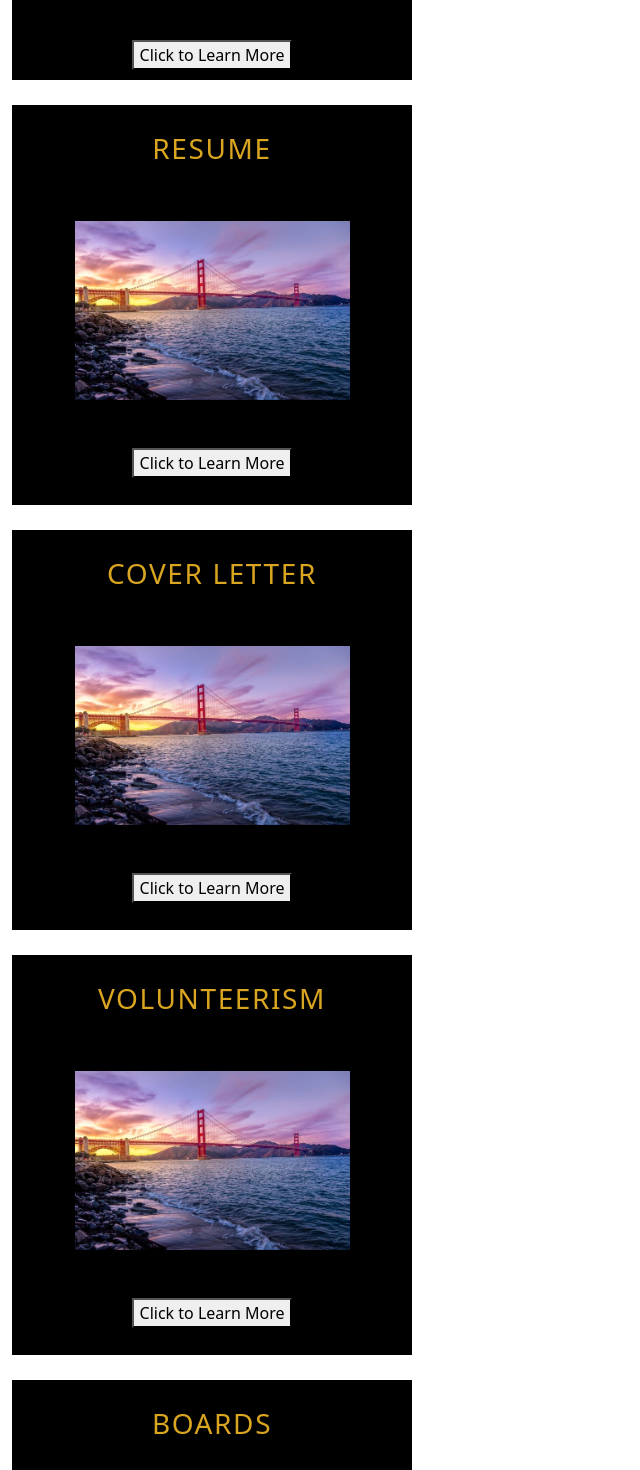
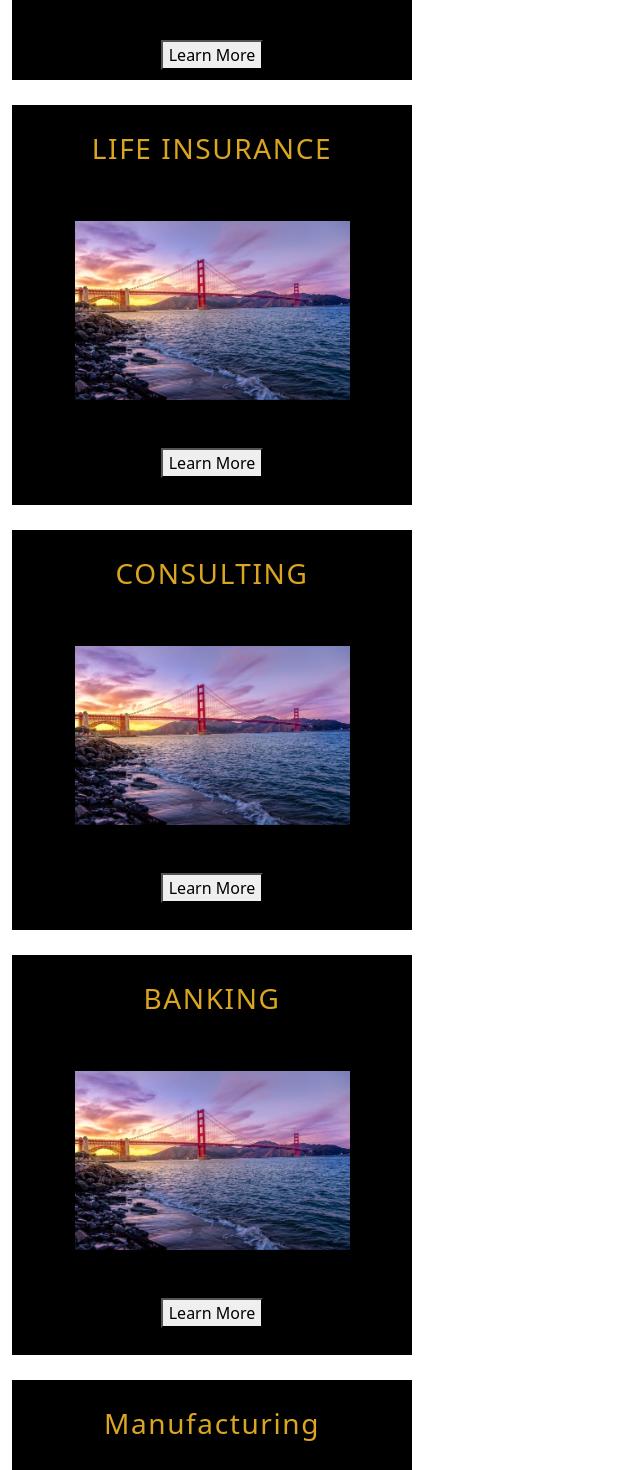
Before and after one commit to Patrena94/patrena-ann-smith-portfolio, a React (Create React App) app: page /professionalExperience in a window 1280 px wide. Shown: the part 2420-3890 px from the top of the page, without its empty margins (0-640 px from the left). Built offline with nearby package versions, Linux system fonts and the light colour scheme.

Commit message:
updated population components in Professional Experience

```diff
--- a/src/components/CardFlip/index.js
+++ b/src/components/CardFlip/index.js
@@ -1,5 +1,3 @@
-// import React from "react";
-// import Sound from "react-sound";
 import ReactCardFlip from "react-card-flip";
 import React, { useState } from "react";
 import pr from "../../assets/career/pr.jpg";
@@ -8,7 +6,11 @@ import volunteerism from "../../assets/career/volunteerism.jpg";
 import HR from "../../assets/career/HR.jpg";
 import E from "../../assets/career/E.jpg";
 import AHR from "../../assets/career/AHR.jpg";
-// import Resume from ".Resume"
+import CardGroup from "react-bootstrap/CardGroup";
+// import Container from "react-bootstrap/Container";
+// import Row from "react-bootstrap/Row";
+// import Col from "react-bootstrap/Col";
+
 
 // const frontStyles ={
 //     backgroundColor: "black",
@@ -40,6 +42,10 @@ const CardFlip = ({cards}) => {
   };
   return (
     <ReactCardFlip isFlipped={isFlipped} flipDirection="horizontal">
+    {/* <CardGroup> */}
+  {/* <Container>
+    <Row>
+      <Col> */}
       <div
         style={{
           backgroundColor: "black",
@@ -54,7 +60,6 @@ const CardFlip = ({cards}) => {
         }}
       >
           <div className="card-body">
-            {/* Back of Card information starts here! */}
         <h3
           className="justify-content-center"
           style={{
@@ -63,7 +68,6 @@ const CardFlip = ({cards}) => {
             justifyContent: "center",
             textAlign: "center",
             text: "font-weight-italic",
-            // fontSize: "8px",
           }}
         >
        {cards.title}
@@ -73,11 +77,10 @@ const CardFlip = ({cards}) => {
           src={E}
           width="275"
           height="275"
-          // text={props.text}
           alt="healthcare Recruiter"
         />
         <button className="front-flip-button" onClick={handleClick}>
-          Click to Learn More
+          Learn More
         </button>
         </div>
       </div>
@@ -97,7 +100,7 @@ const CardFlip = ({cards}) => {
           marginBottom: 25,
         }}
       >
-        {/* detail on back of card */}
+        {/* Back of Card information starts here! */}
         <div className="card-body">
           {/* <Sound url={music}
          playStatus={isFlipped ? Sound.status.PLAYING : Sound.status.STOPPED}/>   */}
@@ -115,15 +118,6 @@ const CardFlip = ({cards}) => {
           >
             {cards.subtitle}
           </h3>
-          {/* <h5 className="justify-content-center"
-          style={{
-            color: "red",
-            display:"flex",
-            justifyContent:"center",
-            text: "font-weight-light",
-          }}
-          > */}
-          {/* {props.title}</h5> */}
           <h4
             className="justify-content-center"
             style={{
@@ -144,21 +138,15 @@ const CardFlip = ({cards}) => {
              text: "font-weight-italic",
              fontSize: "16px",
            }}className="font-weight-light white-text">{cards.description}</p>
-          {/* <a href="./Resume/index.js">
-          <img
-            className="location-back-image justify-content-center py-5"
-            src={pr}
-            width="275"
-            height="275"
-            text="Resume"
-            alt="healthcare Recruiter"
-          /></a> */}
           <button className="back-flip-button" onClick={handleClick}>
             Return
           </button>
         </div>
       </div>
-
+      {/* </Col>
+    </Row>
+    </Container> */}
+    {/* </CardGroup>   */}
     </ReactCardFlip>
   );
 };
--- a/src/pages/ProfessionalExperience.js
+++ b/src/pages/ProfessionalExperience.js
@@ -47,33 +47,87 @@ function ProfessionalExperience(props) {
   },
   {
     id: 3,
-    title:"RESUME",
-    subtitle:"",
+    title:"LIFE INSURANCE",
+    subtitle:"AMERICAN INCOME LIFE INSURANCE COMPANY	2009 TO PRESENT",
     src: "Resume",
-    text:"PROCURE STAFF	2006 TO 2009",
-    alt:"Healthcare Insurance Industry",
-    description:"Interfaced with engaging managers and vendors to fill administrative and clerical contractor job requisitions within the healthcare industry nationwide.Developed and educated clients  on the process and benefit of the program.Screened resumes to select the most qualified candidates to present to the staffing managers.Secured interviews and complied payroll cost savings reports; expired purchase order and tenure reports; and  processed purchase orders modification such as extensions, expenses, and termination.Diplomatically negotiated bill rates with vendors to win five monthly negotiation awards."
+    text:"PUBLIC RELATIONS MARKETING SPECIALIST (2009 TO 2013 & 2015 TO PRESENT",
+    alt:"Insurance Industry",
+    description:"Cultivate leads for the Sales Team while developing and retaining the company’s corporate image and identity. Pinpoint client groups and determine the best way to contract with the group to provide no cost benefits to different members to generate leads for the Sales Team. Interact with executives, managers, and administrators within the following markets credit unions, unions, associations, small business, and schools. Conducted presentations to executives, executive boards, principles, and business owners. Forge and retain relationships with new and existing clients. •	Stimulated an overall 76.09% lead growth and 176.1% original lead growth for the 2020 calendar year. •	Received the following accolades: o	Founder’s Club 2020 o	Top Public Relations Representative Category V 2020 o	Most Original leads Generated 2020 o	Top Rookie in February 2010 o	Top Public Relations Representative Category III in February 2010 o	Top Public Relations Representative Category III in September 2012 PUBLIC RELATIONS MANAGER-NEW ENGLAND (2013 TO 2015)	    Formulated strategic plans for recruiting and hiring new talent to fill vacancies. Managed and inspired the Public Relation Team of five marketing specialists in developing strategic plans for increased lead generation in specific market to obtain growth of 23% for the territory in 2014. Ranked second as Public Relations Manager in February 2014.  Bonus 5 out of 5 Quarters as a Public Relations Manager",
   },
   {
     id: 4,
-    title:"COVER LETTER",
-    subtitle:"",
-    src: "AHR",
-    text:"PROCURE STAFF	2006 TO 2009",
-    alt:"Healthcare Insurance Industry",
-   description:"Interfaced with engaging managers and vendors to fill administrative and clerical contractor job requisitions within the healthcare industry nationwide.Developed and educated clients  on the process and benefit of the program.Screened resumes to select the most qualified candidates to present to the staffing managers.Secured interviews and complied payroll cost savings reports; expired purchase order and tenure reports; and  processed purchase orders modification such as extensions, expenses, and termination.Diplomatically negotiated bill rates with vendors to win five monthly negotiation awards."
+    title:"CONSULTING",
+    subtitle:"APOLLO PROFESSIONAL SOLUTIONS, INC.	2006",
+    src: "Resume",
+    text:"RECRUITER/SALES",
+    alt:"Consulting Industry",
+    description:"Worked in tandem with hiring managers and HR departments and executives in recruiting contractors for direct and temporary positions within the automotive, aircraft, and aerospace industry. Prospected, acquired, and serviced current and potential clients for Apollo Professional Solutions by advocating the company as a feasible vendor to provide staffing services. Supported the development of recruiting strategies and talent acquisition.",
   },
   {
-    id: 4,
+    id: 5,
+    title:"BANKING",
+    subtitle:"BANK OF AMERICA	2005 TO 2006",
+    src: "AHR",
+    text:"CLIENT SERVICE CONSULTANT-GLOBAL TREASURY (GOVERNMENT BANKING)",
+    alt:"Banking Industry",
+   description:"Preserving highly-valued municipality for the bank. Assessed customer request patterns for potential new cash management products. Initiated internal and external transfers, as well as federal wires. Delivered financial calculations on an account for five months of daily interest for RM. Reconciled customer accounts for deposit errors. Aided clients with cash management products."
+  },
+  {
+    id: 6,
+    title:"Manufacturing",
+    subtitle:"KONICA MINOLTA BUSINESS SOLUTIONS U.S.A., INC.	2005",
+    src: "Resume",
+    text:"MAJOR ACCOUNT BILLING ADMINISTRATOR (GOVT.) | SALES ADMINISTRATOR (UPS)",
+    alt:"Manufactoring Industry",
+    description:"Created and maintained materials in SAP for billing. Developed orders and 3rd party purchase orders. Expedited products and directed communication with vendors and other departments regarding the shipping, expediting, and delivering ETA information of 3rd party order products. Finalized edit processes on sales order documents.",
+  },
+  {
+    id: 7,
+    title:"ENGINEERING",
+    subtitle:"THE NUCON GROUP	2001 TO 2004",
+    src: "Resume",
+    text:"ENGINEERING ASSISTANT/OFFICE COORDINATOR",
+    alt:"Engineering Industry",
+    description:"Provided Executive Support to the Vice President of Engineering and the Branch Manager. Primary responsibility consisted of operation management in the areas of accounting, marketing, and recruiting. Inclusive of, but not limited to submission of government Forms CL-3 (state and federal REV.6/99 co-17) and extension of contracts; revenue projection, budget, and revenue reports; contract compliance; development of recruiting strategies and recruitment.",
+  },
+  {
+    id: 8,
+    title:"AEROSPACE",
+    subtitle:"THE NUCON GROUP                                       (HAMILTON SUNDSTRAND)	2001 TO 2001",
+    src: "Resume",
+    text:"RECRUITING ASSISTANT",
+    alt:"Aerospace Industry",
+    description:"•	Coordinated the Co-op/Intern Program and recruited professional candidates for the aerospace industry.  Responsibilities consisted of negotiating salary and stipends; interfacing with hiring managers, search firms, headhunters, and executives to prepare a slate of qualified candidates for open job requisitions.",
+  },
+  {
+    id: 9,
+    title:"ENGINEERING",
+    subtitle:"MANPOWER                                    (UNITED TECHNOLOGIES CORPORATION)	2000 TO 2001",
+    src: "Resume",
+    text:"ENGINEERING ASSISTANT/OFFICE COORDINATOR",
+    alt:"Engineering Industry",
+    description:"RECRUITING COORDINATOR AND ASSISTANT CO-OP/INTERN STAFFING ASSOCIATE",
+  },
+  {
+    id: 10,
     title:"VOLUNTEERISM",
     subtitle:"WESTERN CONNECTICUT AREA LABOR FEDERATION	2016 TO 2019",
     src: "volunteerism",
     text:"FINANCIAL SECRETARY TREASURER",
     alt:"Healthcare Insurance Industry",
-    description:"Oversaw the merger of four central labor council to create the Western Connecticut Area Labor Federation.  Developed the constitution and merger contract for area labor federation; secured a FEIN and State tax ID for the organization; created  an employee contract; secured employee health and retirement benefit; and recruitment and hiring of employee.  My primary responsibility was to provide detailed Financial reports; account payables and receivables, payroll; as well as State Elections Enforcement Commission and 990 fillings. In addition to,  increasing and maintaining member affiliation; managing the political Action Committee account; managing the field engagement coordinator; strategic planning and program building; as well as developing relationship at the National, Regional, and State level across private, public and building trade union sectors. •	Managed the merger of over $300,000 in Assets.•	Secured $270,000 in grant funding from the National AFL CIO for Western Connecticut Area Labor Federation and Eastern Connecticut Area Labor Federation. •	Sponsored Pathway to Power – a seminar to encourage and train union members to run for federal, state, and municipal office.•	Acquired access to a National Field Engagement Coordinator to assist with municipal elections.•	Acquired additional funding from the National AFL~CIO for supplies for the municipal elections.",
+    description:"Interfaced with engaging managers and vendors to fill administrative and clerical contractor job requisitions within the healthcare industry nationwide. Developed and educated clients  on the process and benefit of the program. Screened resumes to select the most qualified candidates to present to the staffing managers. Secured interviews and complied payroll cost savings reports; expired purchase order and tenure reports; and  processed purchase orders modification such as extensions, expenses, and termination.  Diplomatically negotiated bill rates with vendors to win five monthly negotiation awards.",
   },
   {
-    id: 5,
+    id: 11,
+    title:"COMMUNITY",
+    subtitle:"THE SALVATION ARMY 	2003 TO 2012",
+    src: "volunteerism",
+    text:"YOUTH CORP SARGENT MAJOR",
+    alt:"Community Involvement",
+    description:"Developed program for the youth in our community and members.  Operated within the North End of Hartford Community as a family Mediator participating in the family Mediation Program in partnership with Connecticut Department of Children and Families and the Capitol Region Conference of Churches.  •	Lead Mediator •	Treasurer •	Choir member",
+  },
+  {
+    id: 12,
     title:"BOARDS",
     subtitle:"Organizations	2010 TO 2021",
     src: "volunteerism",
```
